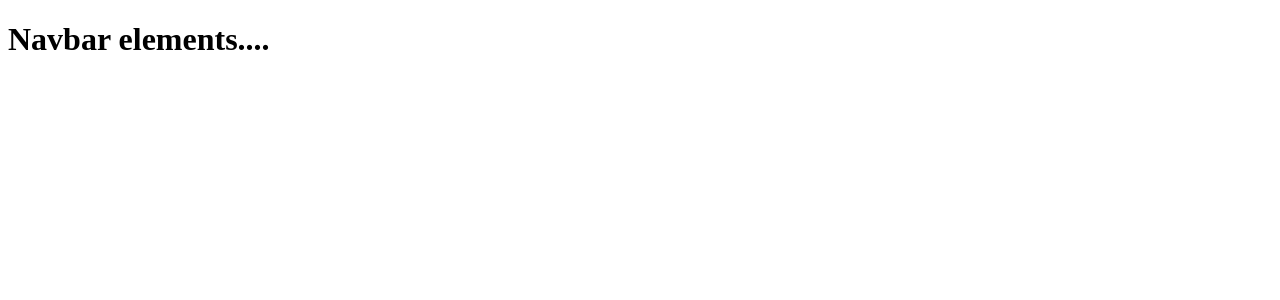
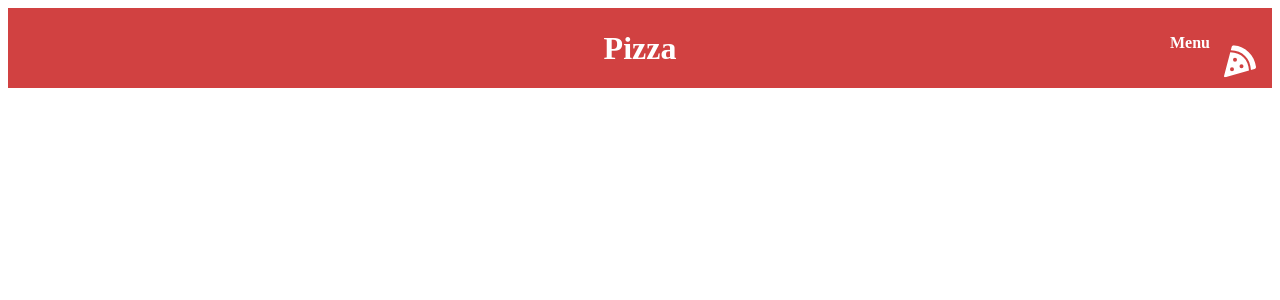
Before and after one commit to j-rayhan/PizzaRestaurant, a React (Create React App) app: page / in a window 1280 px wide. Shown: the top 300 px of the page. Built offline with nearby package versions, Linux system fonts and the light colour scheme.

Commit message:
Creating navbar component

```diff
--- a/package.json
+++ b/package.json
@@ -10,6 +10,8 @@
     "@types/node": "^12.0.0",
     "@types/react": "^17.0.0",
     "@types/react-dom": "^17.0.0",
+    "@types/react-router-dom": "^5.1.7",
+    "@types/styled-components": "^5.1.9",
     "react": "^17.0.2",
     "react-dom": "^17.0.2",
     "react-icons": "^4.2.0",
--- a/src/App.tsx
+++ b/src/App.tsx
@@ -1,11 +1,13 @@
 import React from 'react';
-import { NavBarElements } from './components/Navbar';
+import { BrowserRouter as Router } from "react-router-dom";
+import Navbar from './components/Navbar';
+
 
 function App() {
   return (
-    <div>
-      <NavBarElements />
-    </div>
+    <Router>
+      <Navbar />
+    </Router>
   );
 }
 
--- a/src/components/Navbar/NavbarElements.tsx
+++ b/src/components/Navbar/NavbarElements.tsx
@@ -1,11 +1,45 @@
-import React from 'react';
+import styled from 'styled-components';
+import { NavLink as Link } from "react-router-dom";
+import { FaPizzaSlice } from "react-icons/fa";
 
-const NavBarElements = () => {
-    return (
-        <div>
-            <h1>Navbar elements....</h1>
-        </div>
-    )
-}
+export const Nav = styled.nav`
+    background: #d14141;
+    height: 80px;
+    justify-content: center;
+    display: flex;
+    font-weight: 700;
+`
 
-export default NavBarElements;
+export const NavLink = styled(Link)`
+    color: #fff;
+    display: flex;
+    font-size: 2rem;
+    align-items: center;
+    text-decoration: none;
+    cursor: pointer;
+
+    @media screen and (max-width: 400) {
+        position: absolute;
+        top: 10px;
+        left: 25px;
+    }
+`
+
+export const NavIcon = styled.div`
+    display: block;
+    position: absolute;
+    top: 0;
+    right: 0;
+    cursor: pointer;
+    color: #fff;
+
+    p {
+        transform: translate(-175%, 100%);
+        font-weight: bold;
+    }
+`
+
+export const Bars = styled(FaPizzaSlice)`
+    font-size: 2rem;
+    transform: translate(-50%, -15%);
+`
--- a/src/components/Navbar/index.tsx
+++ b/src/components/Navbar/index.tsx
@@ -1,3 +1,16 @@
-import NavBarElements from "./NavbarElements"
+import { Bars, Nav, NavIcon, NavLink } from "./NavbarElements"
 
-export { NavBarElements }
+const Navbar = () => {
+    return (
+        <>
+            <Nav>
+                <NavLink to='/'>Pizza</NavLink>
+                <NavIcon>
+                    <p>Menu</p>
+                    <Bars />
+                </NavIcon>
+            </Nav>
+        </>
+    )
+}
+export default Navbar;
```
Also changed, not shown: 1 other file (tests, documents, lock files or other folders).
